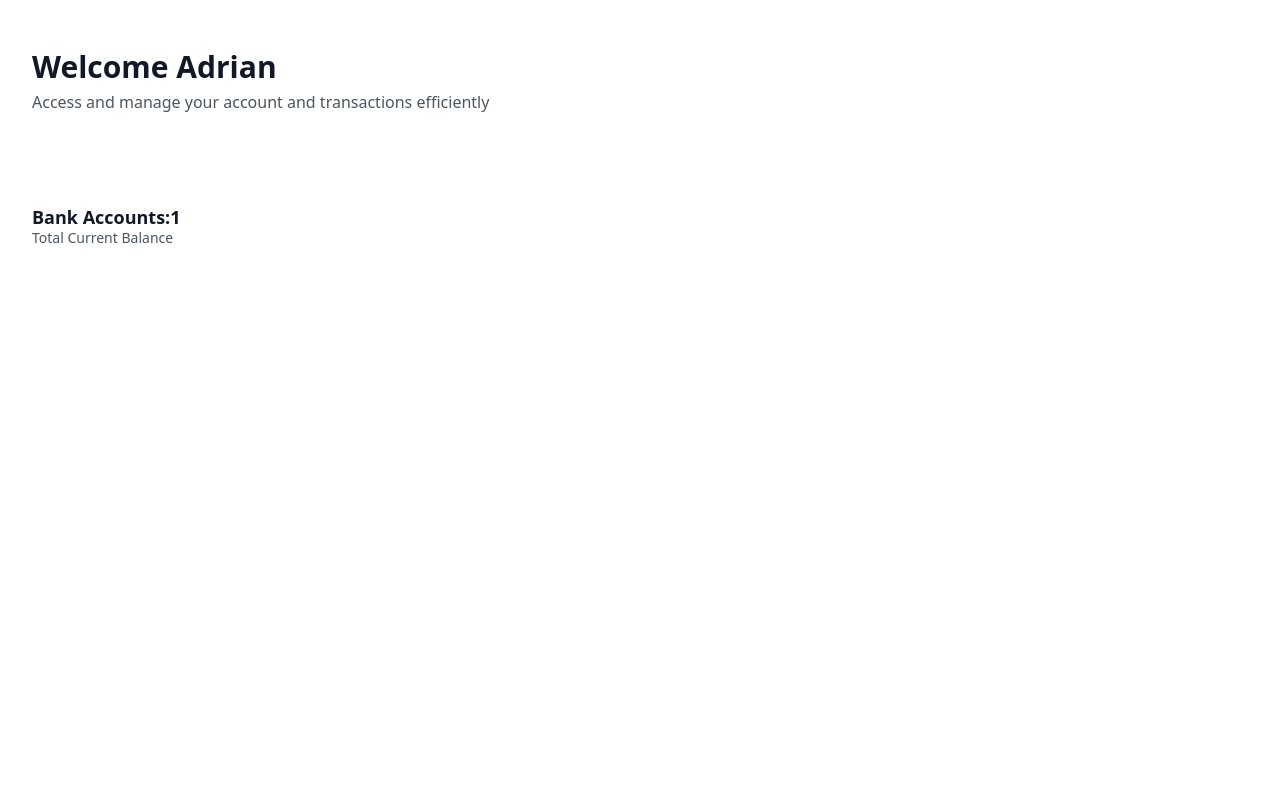
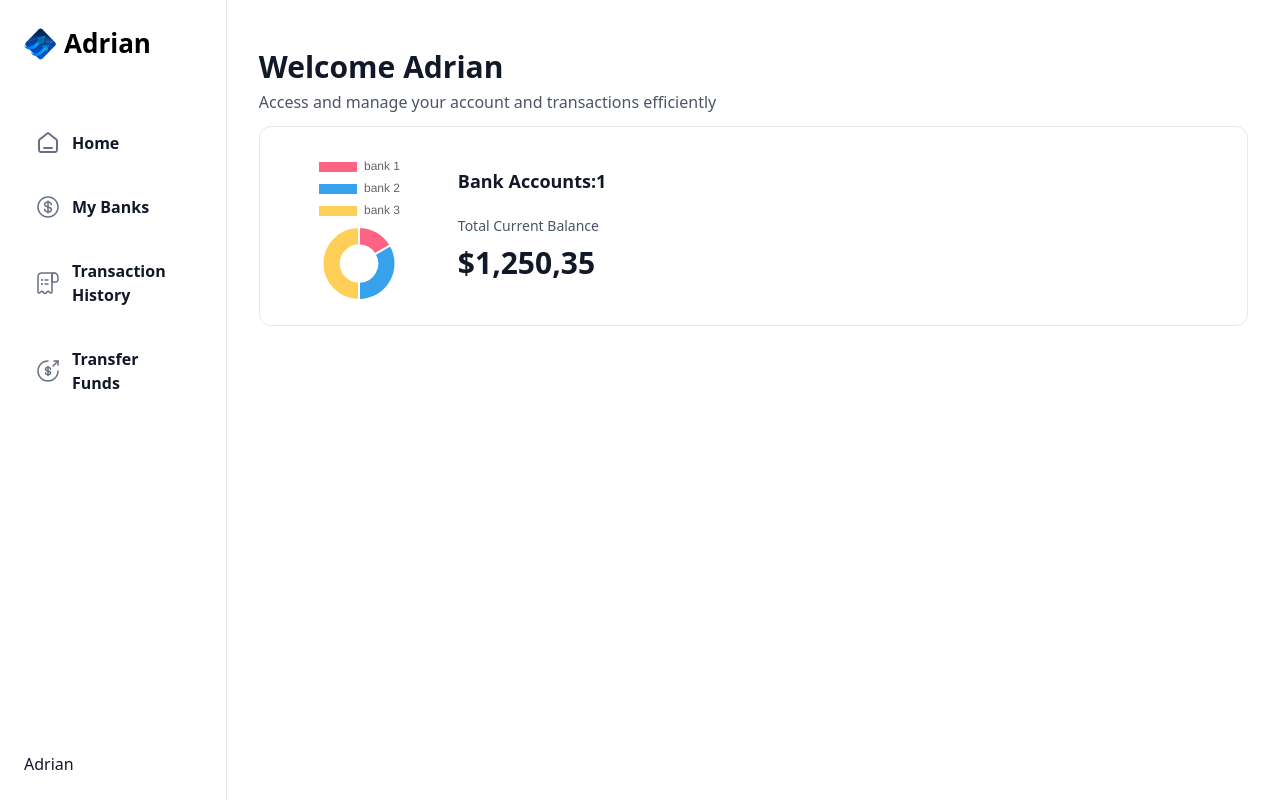
Before and after one commit to Bob-learn-project/.github, a Next.js app: page / in a window 1280 px wide. Built offline with nearby package versions, Linux system fonts and the light colour scheme.

Commit message:
第二天 左侧菜单栏

```diff
--- a/app/(root)/layout.tsx
+++ b/app/(root)/layout.tsx
@@ -1,10 +1,15 @@
+import Siderbar from "@/components/Siderbar";
+
 export default function RootLayout({
   children,
 }: Readonly<{
   children: React.ReactNode;
 }>) {
+  const user = "Adrian"
+
   return (
-    <main>
+    <main className='flex h-screen w-full font-inter'>
+      <Siderbar user={user} />
       {children}
     </main>
   );
--- a/app/globals.css
+++ b/app/globals.css
@@ -118,11 +118,11 @@
   }
 
   .total-balance {
-    @apply flex w-full items-center gap-4 rounded-xl border border-gray-200 p-4 shadow-chart sm:gap-6 sm:p-6;
+    @apply flex w-full items-center gap-4 rounded-xl border border-gray-200 p-4  sm:gap-6 sm:p-6 mt-2;
   }
 
   .total-balance-chart {
-    @apply flex size-full max-w-[100px] items-center sm:max-w-[120px];
+    @apply flex size-full max-w-[150px] items-center sm:max-w-[150px];
   }
 
   .total-balance-label {
@@ -361,11 +361,11 @@
 
   /* Sidebar */
   .sidebar {
-    @apply sticky left-0 top-0 flex h-screen w-fit flex-col  justify-between border-r border-gray-200 bg-white pt-8 text-white max-md:hidden sm:p-4 xl:p-6 2xl:w-[355px];
+    @apply sticky left-0 top-0 flex h-screen w-fit flex-col  justify-between border-r border-gray-200 bg-white pt-8  max-md:hidden sm:p-4 xl:p-6 2xl:w-[355px];
   }
 
   .sidebar-logo {
-    @apply 2xl:text-26 font-ibm-plex-serif text-[26px] font-bold text-black-1 max-xl:hidden;
+    @apply 2xl:text-26  text-[26px] font-bold  max-xl:hidden;
   }
 
   .sidebar-link {
@@ -373,6 +373,6 @@
   }
 
   .sidebar-label {
-    @apply text-16 font-semibold text-black-2 max-xl:hidden;
+    @apply text-16 font-semibold text-gray-900 max-xl:hidden;
   }
 }
--- a/components/AnimatedCounter.tsx
+++ b/components/AnimatedCounter.tsx
@@ -5,7 +5,7 @@ import CountUp from 'react-countup'
 const AnimatedCounter = ({amount}:{amount: number}) => {
   return (
     <div>
-      $<CountUp
+      <CountUp
         duration={2.75}
         decimal=','
         decimals={2}
--- /dev/null
+++ b/components/DoughnutChart.tsx
@@ -0,0 +1,23 @@
+"use client"
+
+import { DoughnutChartProps } from '@/types';
+import { Chart as ChartJS, ArcElement, Tooltip, Legend } from 'chart.js';
+import { Doughnut } from 'react-chartjs-2';
+
+ChartJS.register(ArcElement, Tooltip, Legend);
+
+const DoughnutChart = ({accounts}: DoughnutChartProps) => {
+  const data = {
+    datasets : [{
+      label: 'Banks',
+      data: [1250, 2500, 3750],
+      backgroundColor: ['#FF6384', '#36A2EB', '#FFCE56'],
+    }],
+    labels: ['bank 1', 'bank 2', 'bank 3']
+  }
+  return (
+    <Doughnut data={data} />
+  )
+}
+
+export default DoughnutChart
--- /dev/null
+++ b/components/Siderbar.tsx
@@ -0,0 +1,42 @@
+"use client"
+
+import React from 'react'
+import Image from 'next/image'
+import Link from 'next/link'
+import { SiderbarProps } from '@/types'
+import { sidebarLinks } from '@/constants'
+import {usePathname} from 'next/navigation'
+import {cn} from '@/lib/utils'
+
+const Siderbar = ({ user }: SiderbarProps) => {
+  const pathname = usePathname()
+
+  return (
+    <section className='sidebar'>
+      <nav className='flex flex-col gap-4'>
+        <Link href='/' className='mb-10 cursor-pointer flex items-center gap-2'>
+          <Image src="/icons/logo.svg" alt='Horizon logo' width={32} height={32} className=' max-xl:size-12' />
+          <h1 className='sidebar-logo'>
+            {user}
+          </h1>
+        </Link>
+        {sidebarLinks.map((item) => {
+          const isActive = pathname === item.route || pathname.startsWith(`${item.route}`)
+          return (
+            <Link href={item.route} key={item.label} className={cn('sidebar-link', { 'bg-bank-gradient': isActive })}>
+              <Image src={item.imgURL} alt={item.label}  width={24} height={24} />
+              <p className='sidebar-label'>{item.label}</p>
+            </Link>
+          )
+        })}
+      </nav>
+      <div className='sidebar-footer'>
+        <p className='text-16 text-gray-900'>
+          {user}
+        </p>
+      </div>
+    </section>
+  )
+}
+
+export default Siderbar
--- a/components/TotalBalanceBox.tsx
+++ b/components/TotalBalanceBox.tsx
@@ -1,15 +1,15 @@
 import React from 'react'
 import { TotalBalanceBoxProps } from '@/types'
-import { formatAmount } from '@/lib/utils'
 import AnimatedCounter from './AnimatedCounter'
+import DoughnutChart from './DoughnutChart'
 
 const TotalBalanceBox = ({accounts=[], totalBanks, totalCurrentBalance}:TotalBalanceBoxProps) => {
   return (
-    <section className='total-balance-box'>
+    <section className='total-balance'>
       <div className='total-balance-chart'>
-        {}
+        <DoughnutChart accounts={accounts} />
       </div>
-      <div className='total-balance-info'>
+      <div className='flex flex-col gap-6'>
         <h2 className='header-2'>
           Bank Accounts:{totalBanks}
         </h2>
@@ -17,10 +17,9 @@ const TotalBalanceBox = ({accounts=[], totalBanks, totalCurrentBalance}:TotalBal
           <p className='total-balance-label'>
             Total Current Balance
           </p>
-          <p className='total-balance-amount flex-center gap-2'>
+          <div className='total-balance-amount'>
             <AnimatedCounter amount={totalCurrentBalance} />
-            {/* {formatAmount(totalCurrentBalance)} */}
-          </p>
+          </div>
         </div>
       </div>
     </section>
--- a/constants/index.ts
+++ b/constants/index.ts
@@ -0,0 +1,143 @@
+export const sidebarLinks = [
+  {
+    imgURL: "/icons/home.svg",
+    route: "/",
+    label: "Home",
+  },
+  {
+    imgURL: "/icons/dollar-circle.svg",
+    route: "/my-banks",
+    label: "My Banks",
+  },
+  {
+    imgURL: "/icons/transaction.svg",
+    route: "/transaction-history",
+    label: "Transaction History",
+  },
+  {
+    imgURL: "/icons/money-send.svg",
+    route: "/payment-transfer",
+    label: "Transfer Funds",
+  },
+];
+
+// good_user / good_password - Bank of America
+export const TEST_USER_ID = "6627ed3d00267aa6fa3e";
+
+// custom_user -> Chase Bank
+// export const TEST_ACCESS_TOKEN =
+//   "access-sandbox-da44dac8-7d31-4f66-ab36-2238d63a3017";
+
+// custom_user -> Chase Bank
+export const TEST_ACCESS_TOKEN =
+  "access-sandbox-229476cf-25bc-46d2-9ed5-fba9df7a5d63";
+
+export const ITEMS = [
+  {
+    id: "6624c02e00367128945e", // appwrite item Id
+    accessToken: "access-sandbox-83fd9200-0165-4ef8-afde-65744b9d1548",
+    itemId: "VPMQJKG5vASvpX8B6JK3HmXkZlAyplhW3r9xm",
+    userId: "6627ed3d00267aa6fa3e",
+    accountId: "X7LMJkE5vnskJBxwPeXaUWDBxAyZXwi9DNEWJ",
+  },
+  {
+    id: "6627f07b00348f242ea9", // appwrite item Id
+    accessToken: "access-sandbox-74d49e15-fc3b-4d10-a5e7-be4ddae05b30",
+    itemId: "Wv7P6vNXRXiMkoKWPzeZS9Zm5JGWdXulLRNBq",
+    userId: "6627ed3d00267aa6fa3e",
+    accountId: "x1GQb1lDrDHWX4BwkqQbI4qpQP1lL6tJ3VVo9",
+  },
+];
+
+export const topCategoryStyles = {
+  "Food and Drink": {
+    bg: "bg-blue-25",
+    circleBg: "bg-blue-100",
+    text: {
+      main: "text-blue-900",
+      count: "text-blue-700",
+    },
+    progress: {
+      bg: "bg-blue-100",
+      indicator: "bg-blue-700",
+    },
+    icon: "/icons/monitor.svg",
+  },
+  Travel: {
+    bg: "bg-success-25",
+    circleBg: "bg-success-100",
+    text: {
+      main: "text-success-900",
+      count: "text-success-700",
+    },
+    progress: {
+      bg: "bg-success-100",
+      indicator: "bg-success-700",
+    },
+    icon: "/icons/coins.svg",
+  },
+  default: {
+    bg: "bg-pink-25",
+    circleBg: "bg-pink-100",
+    text: {
+      main: "text-pink-900",
+      count: "text-pink-700",
+    },
+    progress: {
+      bg: "bg-pink-100",
+      indicator: "bg-pink-700",
+    },
+    icon: "/icons/shopping-bag.svg",
+  },
+};
+
+export const transactionCategoryStyles = {
+  "Food and Drink": {
+    borderColor: "border-pink-600",
+    backgroundColor: "bg-pink-500",
+    textColor: "text-pink-700",
+    chipBackgroundColor: "bg-inherit",
+  },
+  Payment: {
+    borderColor: "border-success-600",
+    backgroundColor: "bg-green-600",
+    textColor: "text-success-700",
+    chipBackgroundColor: "bg-inherit",
+  },
+  "Bank Fees": {
+    borderColor: "border-success-600",
+    backgroundColor: "bg-green-600",
+    textColor: "text-success-700",
+    chipBackgroundColor: "bg-inherit",
+  },
+  Transfer: {
+    borderColor: "border-red-700",
+    backgroundColor: "bg-red-700",
+    textColor: "text-red-700",
+    chipBackgroundColor: "bg-inherit",
+  },
+  Processing: {
+    borderColor: "border-[#F2F4F7]",
+    backgroundColor: "bg-gray-500",
+    textColor: "text-[#344054]",
+    chipBackgroundColor: "bg-[#F2F4F7]",
+  },
+  Success: {
+    borderColor: "border-[#12B76A]",
+    backgroundColor: "bg-[#12B76A]",
+    textColor: "text-[#027A48]",
+    chipBackgroundColor: "bg-[#ECFDF3]",
+  },
+  Travel: {
+    borderColor: "border-[#0047AB]",
+    backgroundColor: "bg-blue-500",
+    textColor: "text-blue-700",
+    chipBackgroundColor: "bg-[#ECFDF3]",
+  },
+  default: {
+    borderColor: "",
+    backgroundColor: "bg-blue-500",
+    textColor: "text-blue-700",
+    chipBackgroundColor: "bg-inherit",
+  },
+};
--- a/lib/utils.ts
+++ b/lib/utils.ts
@@ -1,5 +1,8 @@
+/* eslint-disable no-prototype-builtins */
+import { type ClassValue, clsx } from "clsx";
 import qs from "query-string";
-
+import { twMerge } from "tailwind-merge";
+import { z } from "zod";
 
 export function formatAmount(amount: number): string {
   const formatter = new Intl.NumberFormat("en-US", {
@@ -10,3 +13,8 @@ export function formatAmount(amount: number): string {
 
   return formatter.format(amount);
 }
+
+
+export function cn(...inputs: ClassValue[]) {
+  return twMerge(clsx(inputs));
+}
--- a/package.json
+++ b/package.json
@@ -10,6 +10,7 @@
   },
   "dependencies": {
     "@radix-ui/react-slot": "^1.1.0",
+    "chart.js": "^4.4.4",
     "class-variance-authority": "^0.7.0",
     "clsx": "^2.1.1",
     "dotenv": "^16.4.5",
@@ -17,6 +18,7 @@
     "next": "14.2.13",
     "query-string": "^9.1.0",
     "react": "^18",
+    "react-chartjs-2": "^5.2.0",
     "react-countup": "^6.5.3",
     "react-dom": "^18",
     "tailwind-merge": "^2.5.2",
--- a/tailwind.config.ts
+++ b/tailwind.config.ts
@@ -1,5 +1,5 @@
 import type { Config } from "tailwindcss";
-
+import animatePlugin from "tailwindcss-animate";
 const config: Config = {
     darkMode: ["class"],
     content: [
@@ -58,6 +58,6 @@ const config: Config = {
   		}
   	}
   },
-  plugins: [require("tailwindcss-animate")],
+  plugins: [animatePlugin],
 };
 export default config;
```
Also changed, not shown: types/index.ts (+9 -0 lines), 1 other file (tests, documents, lock files or other folders).
